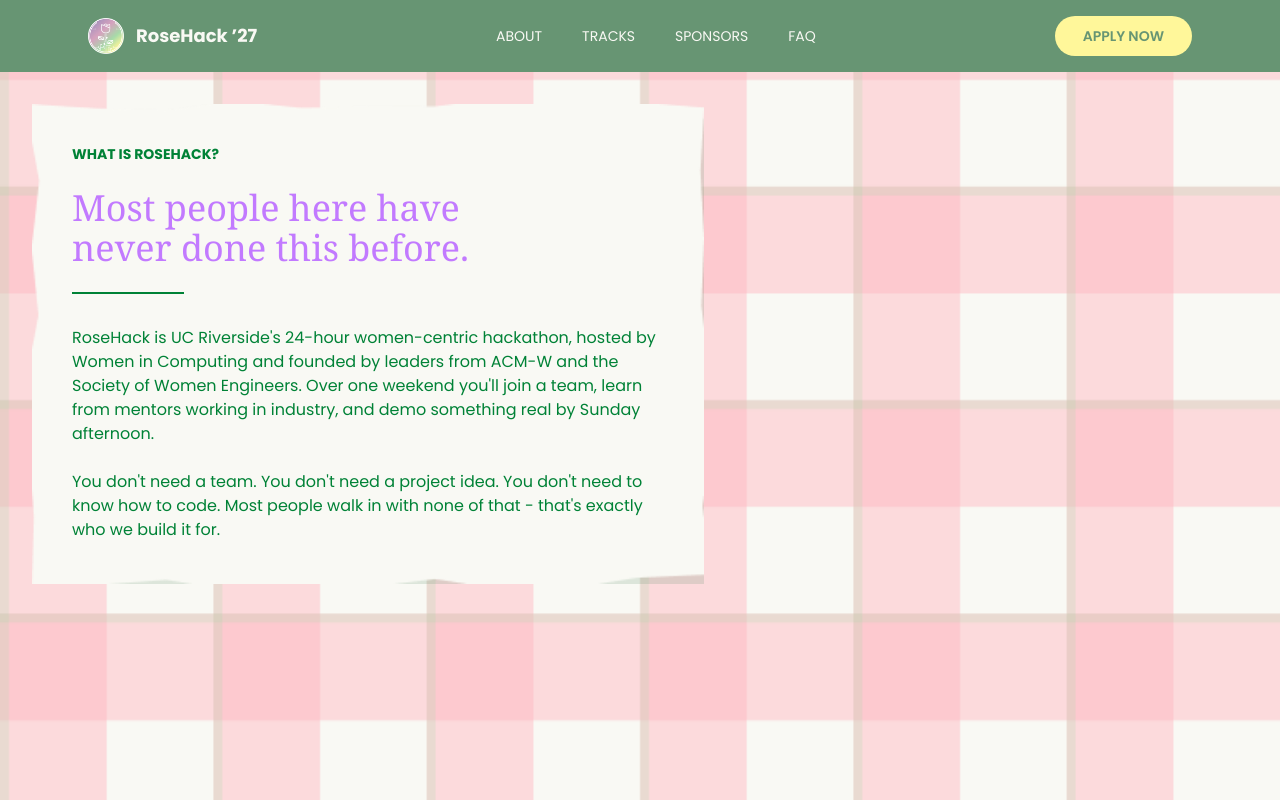
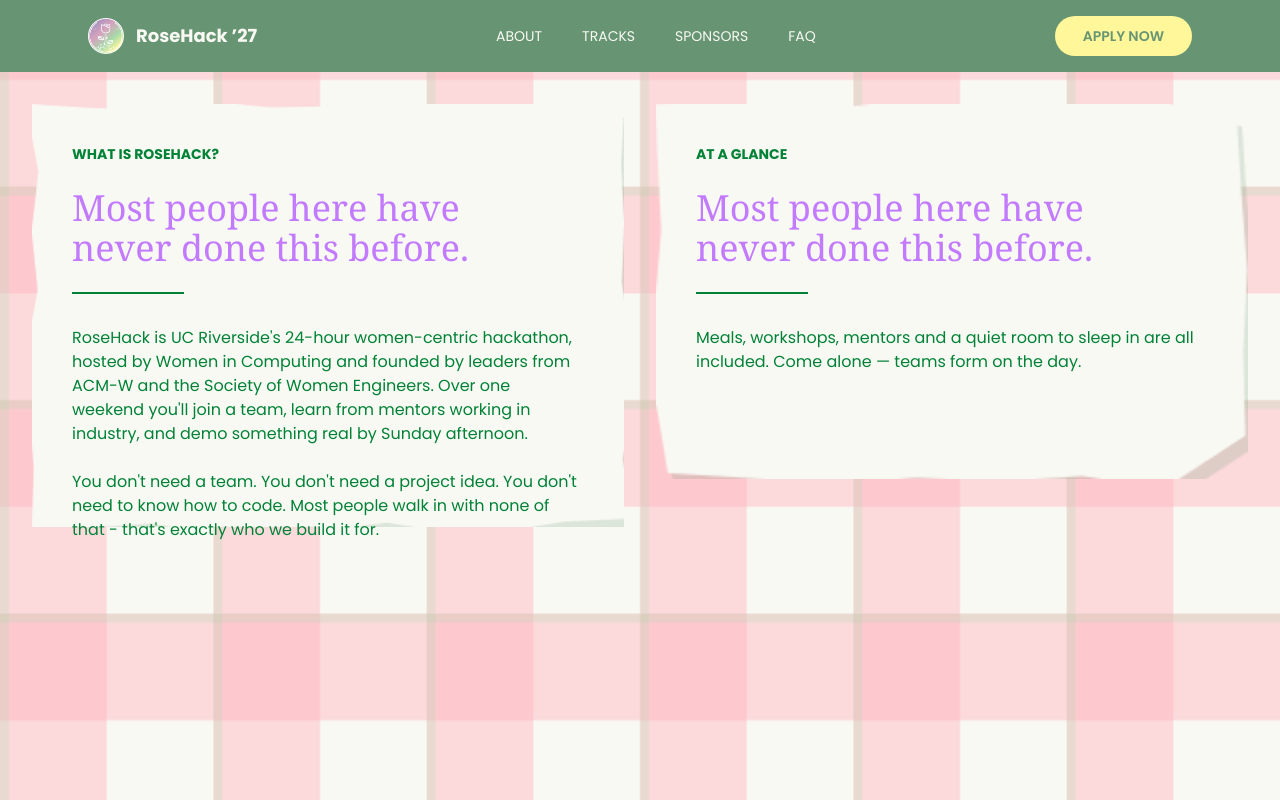
Before and after one commit to rosehackucr/rosehack27, a Next.js app: page /about in a window 1280 px wide. Built offline with nearby package versions, Linux system fonts and the light colour scheme.

Commit message:
second box

```diff
--- a/src/app/about/page.tsx
+++ b/src/app/about/page.tsx
@@ -1,5 +1,7 @@
 import background from "@/public/gingham-panel1.png";
 import myImage from "@/public/paper-card-md 1.png";
+import myImage2 from "@/public/paper-card-sm 1.png";
+
 
 const About = () => {
   return (
@@ -11,16 +13,16 @@
         className="fixed inset-0 w-full h-full object-cover -z-10"
       />
 
+      <div className="flex flex-col md:flex-row gap-8 items-start">
+
       <div className="relative w-full max-w-2xl">
 
-        {/* White paper image */}
         <img
           src={myImage.src}
           alt="Paper"
           className="w-full h-auto"
         />
 
-        {/* Text on top */}
         <div className="absolute inset-0 p-10">
 
           <div className="text-sm font-bold text-green-700">
@@ -51,6 +53,39 @@
 
         </div>
       </div>
+
+
+      <div className="relative w-full max-w-2xl">
+
+        <img
+          src={myImage2.src}
+          alt="Paper"
+          className="w-full h-auto"
+        />
+
+        <div className="absolute inset-0 p-10">
+
+          <div className="text-sm font-bold text-green-700">
+            AT A GLANCE
+          </div>
+
+          <div className="mt-6 text-4xl font-serif text-purple-400">
+            Most people here have
+            <br />
+            never done this before.
+          </div>
+
+          <div className="mt-6 w-28 border-t-2 border-green-700" />
+
+          <div className="mt-8 text-md text-green-700">
+              Meals, workshops, mentors and a quiet room to sleep in are all
+              included. Come alone — teams form on the day.
+          </div>
+
+        </div>
+      </div>
+
+      </div>
     </div>
   );
 };
```
Also changed, not shown: public/paper-card-sm 1.png (added).
